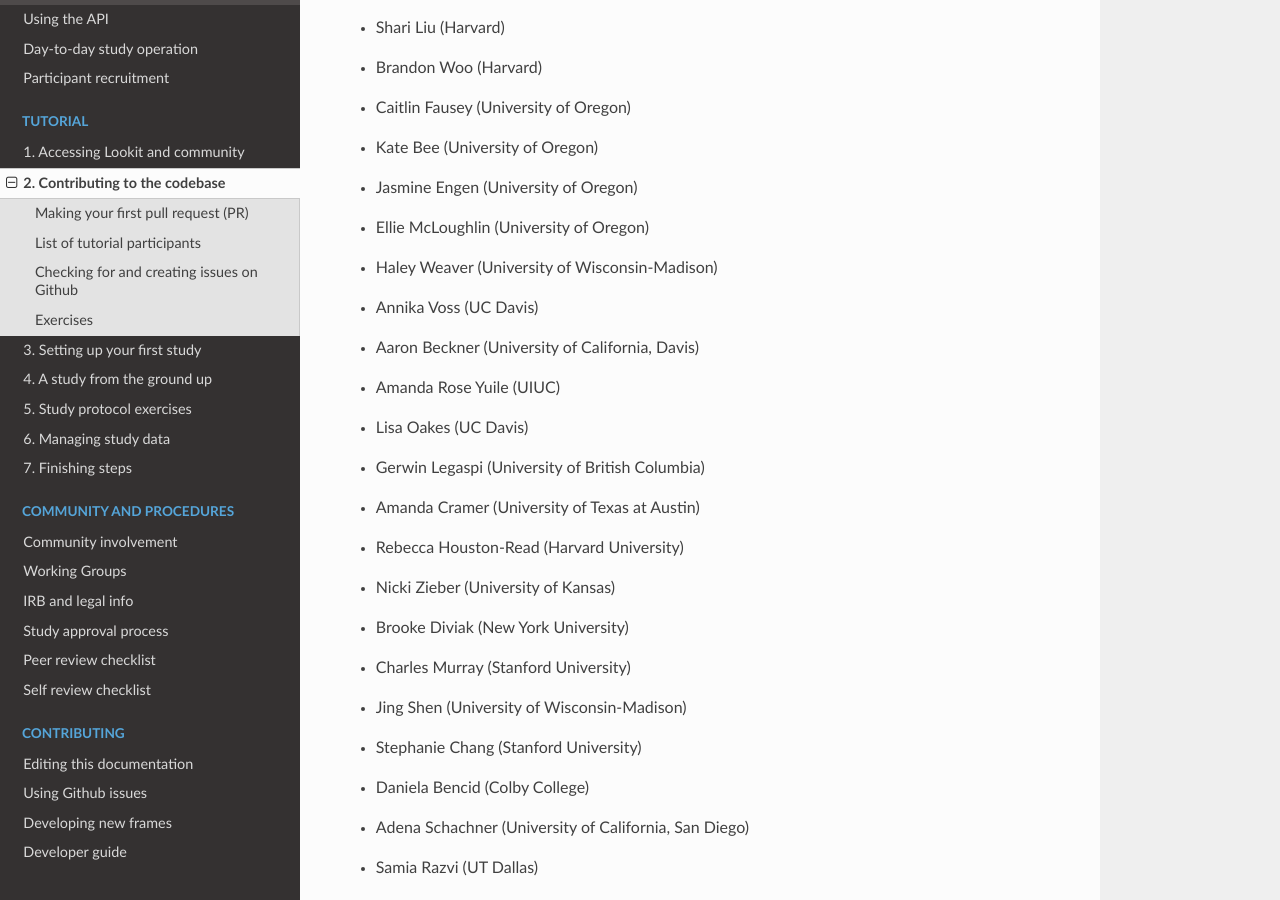
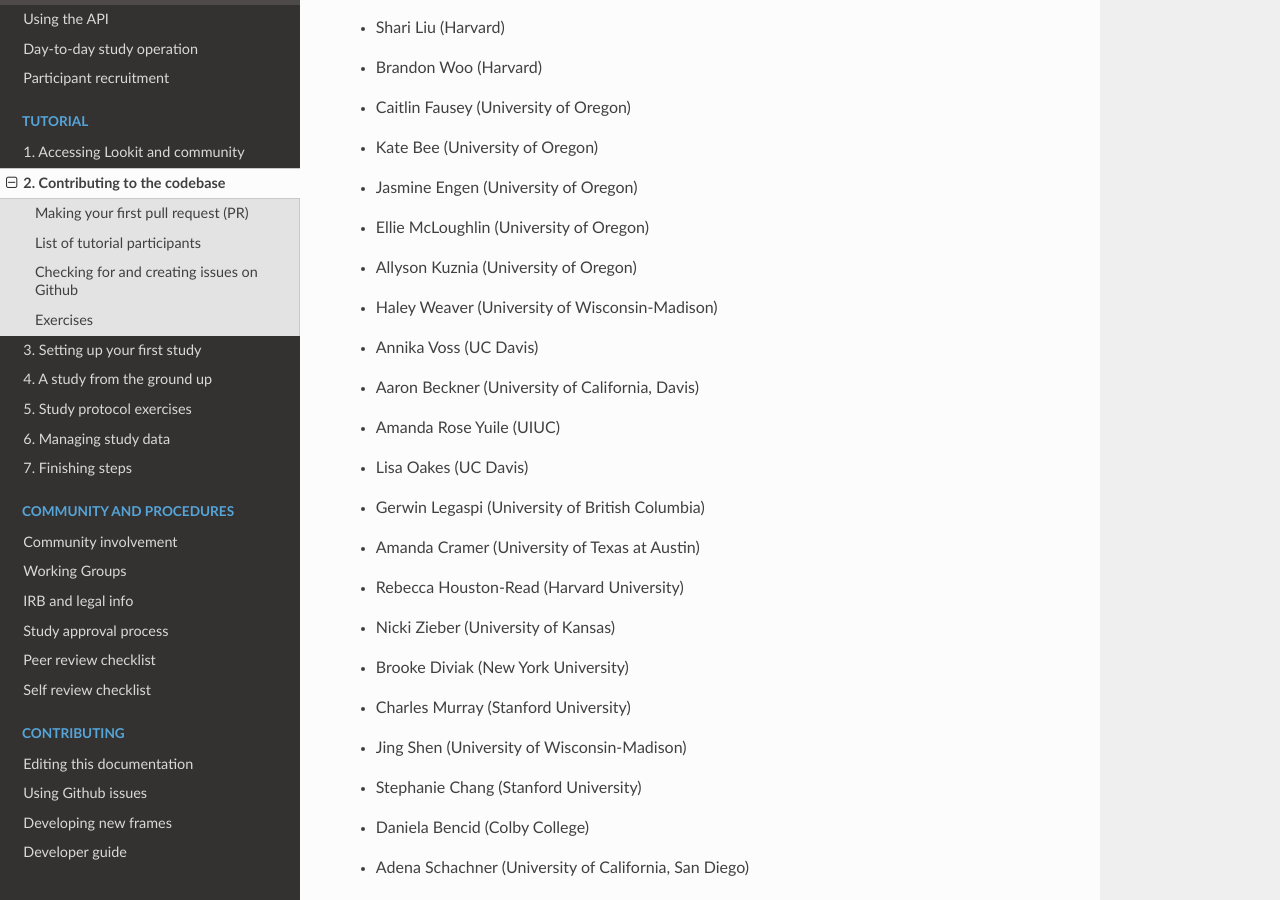
Before and after one commit to lookit/lookit-docs, a Sphinx documentation site: the page built from docs/source/tutorial-contributing.rst, in a window 1280 px wide and 900 px high, scrolled down 5497 px. Built offline with Sphinx 7.4.7 and the Read the Docs theme 2.0.0, drawn with Linux system fonts in a browser that asks for light colours.

Commit message:
add tutorial participant to list

```diff
--- a/docs/source/tutorial-contributing.rst
+++ b/docs/source/tutorial-contributing.rst
@@ -103,6 +103,7 @@
 - Kate Bee (University of Oregon)
 - Jasmine Engen (University of Oregon)
 - Ellie McLoughlin (University of Oregon)
+- Allyson Kuznia (University of Oregon)
 - Haley Weaver (University of Wisconsin-Madison)
 - Annika Voss (UC Davis)
 - Aaron Beckner (University of California, Davis)
```
